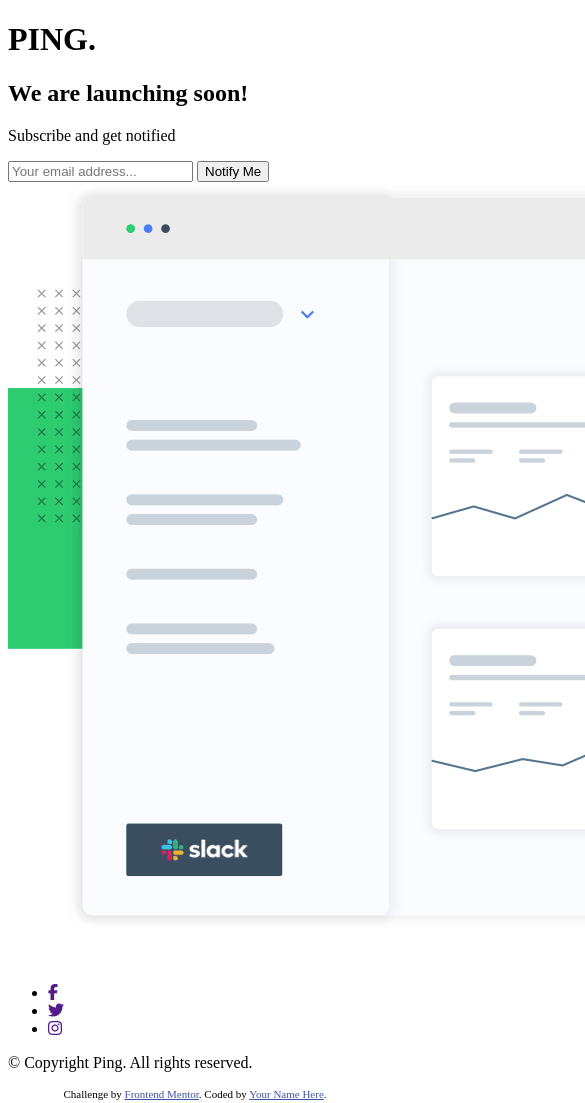
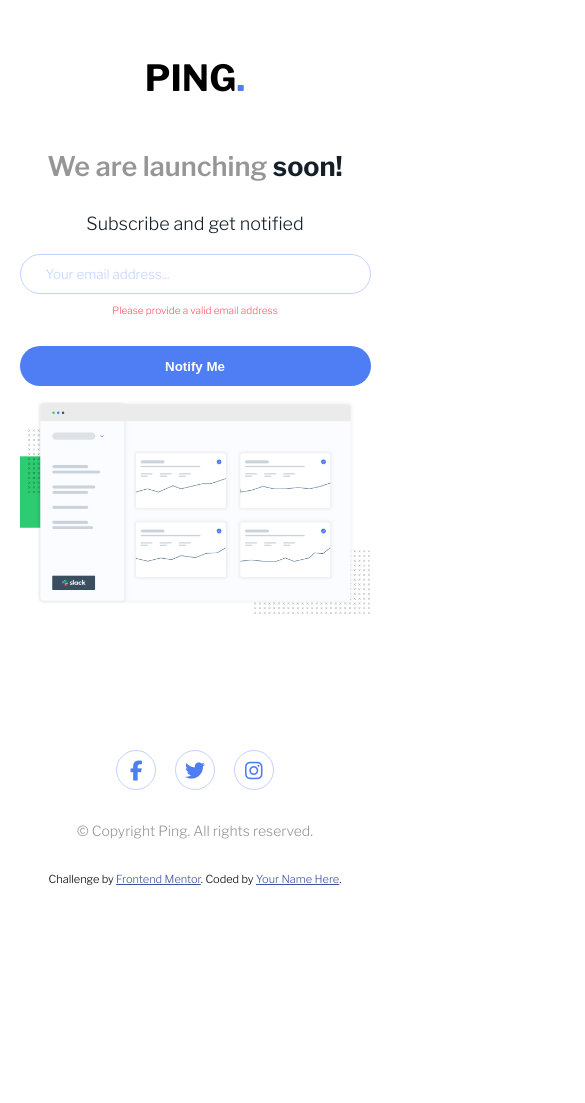
Before and after one commit to Nikl4auss/ping-coming-soon, a plain HTML site: page index.html in a window 390 px wide. Shown: the top 1103 px of the page, 585 px wide, since content can reach past the window. After the commit the page ends 918 px from the top, so only its background shows below. Drawn offline with nearby package versions, Linux system fonts and the light colour scheme.

Commit message:
Finalized the mobile version of the page

```diff
--- /dev/null
+++ b/css/styles.css
@@ -0,0 +1,177 @@
+*,
+*::before,
+*::after {
+  margin: 0;
+  padding: 0;
+  box-sizing: border-box;
+}
+
+html {
+  height: 100vh;
+  font-size: 62.5%;
+}
+
+body {
+  min-height: 100%;
+  font-family: "Libre Franklin", sans-serif;
+  font-size: 1.8rem;
+}
+
+.header {
+  display: flex;
+  flex-direction: column;
+  justify-content: flex-end;
+  width: 100%;
+  height: 100px;
+  margin-bottom: 5rem;
+}
+.header__title {
+  text-align: center;
+}
+.header__title--dot {
+  color: #4f7df3;
+}
+
+.main-section {
+  display: flex;
+  flex-direction: column;
+  align-items: center;
+  justify-content: space-evenly;
+  width: 100%;
+  min-width: 320px;
+  max-width: 768px;
+  height: 200px;
+  margin: 50px auto;
+}
+.main-section__header {
+  margin-bottom: 20px;
+  text-align: center;
+}
+.main-section__title {
+  font-weight: 600;
+  color: #969696;
+  margin-bottom: 30px;
+}
+.main-section__title--strong {
+  color: #151f29;
+}
+.main-section__description {
+  font-weight: 300;
+  color: #151f29;
+}
+
+.subscribe-form {
+  display: flex;
+  flex-direction: column;
+  align-items: center;
+  gap: 30px;
+  width: 100%;
+  min-width: 320px;
+  max-width: 768px;
+}
+.subscribe-form__mail-container {
+  display: flex;
+  flex-direction: column;
+  align-items: center;
+  gap: 10px;
+  width: 100%;
+}
+.subscribe-form__input {
+  width: 90%;
+  height: 40px;
+  padding: 15px 25px;
+  border: 1px solid #c2d3ff;
+  border-radius: 20px;
+}
+.subscribe-form__input--warning {
+  border-color: #ff5263;
+}
+.subscribe-form__input::placeholder {
+  font-family: "Libre Franklin", sans-serif;
+  color: #c2d3ff;
+}
+.subscribe-form__input:focus-visible {
+  outline: none;
+}
+.subscribe-form__button {
+  width: 90%;
+  height: 40px;
+  border: none;
+  border-radius: 20px;
+  background-color: #4f7df3;
+  font-weight: 600;
+  color: #fff;
+}
+.subscribe-form__button:focus-visible {
+  outline: none;
+}
+.subscribe-form__button:active {
+  transform: scale(0.98);
+  box-shadow: inset 0 100px rgba(0, 0, 0, 0.1);
+}
+
+.main-img {
+  width: 100%;
+  min-width: 320px;
+  max-width: 768px;
+  margin: 0 auto;
+  padding: 0 2rem;
+  margin-bottom: 100px;
+}
+.main-img img {
+  width: 100%;
+}
+
+.footer {
+  display: flex;
+  flex-direction: column;
+  align-items: center;
+  justify-content: space-evenly;
+  min-height: 200px;
+}
+
+nav {
+  margin: 0 auto;
+  width: 50%;
+}
+nav .social-links {
+  display: flex;
+  flex-flow: row wrap;
+  align-items: center;
+  justify-content: space-evenly;
+  list-style: none;
+}
+nav .social-links li {
+  display: flex;
+  align-items: center;
+  justify-items: center;
+}
+nav .social-links__link {
+  width: 4rem;
+  height: 4rem;
+  color: #4f7df3;
+  border: 1px solid #c2d3ff;
+  border-radius: 50%;
+  text-align: center;
+  font-size: 2rem;
+  line-height: 4rem;
+  transition: all 0.3s ease-in-out;
+}
+nav .social-links__link:hover {
+  color: #fff;
+  background-color: #4f7df3;
+}
+
+.copyright {
+  font-size: 1.4rem;
+  color: #969696;
+}
+
+.warning-text {
+  display: inline;
+  font-size: 1rem;
+  font-weight: 300;
+  color: #ff5263;
+}
+
+/*# sourceMappingURL=styles.css.map */
--- a/index.html
+++ b/index.html
@@ -23,6 +23,7 @@
       src="https://kit.fontawesome.com/36543f2abe.js"
       crossorigin="anonymous"
     ></script>
+    <link rel="stylesheet" href="./css/styles.css" />
     <!-- Feel free to remove these styles or customise in your own stylesheet 👍 -->
     <style>
       .attribution {
@@ -36,21 +37,33 @@
   </head>
   <body>
     <header class="header">
-      <h1 class="header__title">PING.</h1>
+      <h1 class="header__title">
+        PING<span class="header__title--dot">.</span>
+      </h1>
     </header>
     <main>
       <section class="main-section">
         <header class="main-section__header">
-          <h1 class="main-section__title">We are launching soon!</h1>
+          <h1 class="main-section__title">
+            We are launching
+            <strong class="main-section__title--strong">soon!</strong>
+          </h1>
           <p class="main-section__description">Subscribe and get notified</p>
         </header>
         <form class="subscribe-form">
-          <input
-            class="subscribe-form__input"
-            type="email"
-            placeholder="Your email address..."
-          />
-          <button class="subscribe-form__button">Notify Me</button>
+          <div class="subscribe-form__mail-container">
+            <input
+              class="subscribe-form__input"
+              type="email"
+              placeholder="Your email address..."
+            />
+            <span class="warning-text"
+              >Please provide a valid email address</span
+            >
+          </div>
+          <button class="subscribe-form__button" type="button">
+            Notify Me
+          </button>
         </form>
       </section>
       <div class="main-img">
@@ -60,17 +73,23 @@
         />
       </div>
     </main>
-    <footer>
+    <footer class="footer">
       <nav>
         <ul class="social-links">
-          <li class="social-links__link">
-            <a href=""><i class="fab fa-facebook-f"></i></a>
+          <li>
+            <a class="social-links__link" href=""
+              ><i class="fab fa-facebook-f"></i
+            ></a>
           </li>
-          <li class="social-links__link">
-            <a href=""><i class="fab fa-twitter"></i></a>
+          <li>
+            <a class="social-links__link" href=""
+              ><i class="fab fa-twitter"></i
+            ></a>
           </li>
-          <li class="social-links__link">
-            <a href=""><i class="fab fa-instagram"></i></a>
+          <li>
+            <a class="social-links__link" href=""
+              ><i class="fab fa-instagram"></i
+            ></a>
           </li>
         </ul>
       </nav>
```
Also changed, not shown: 1 other file.
